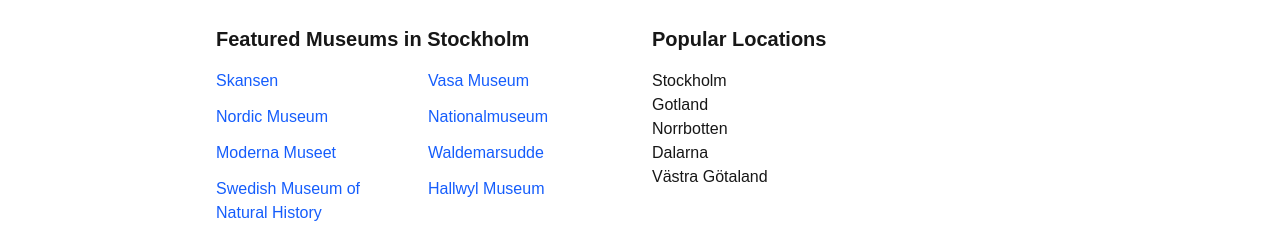
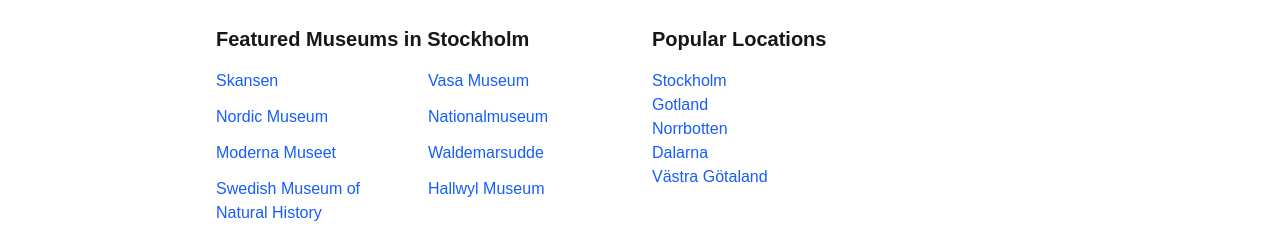
Before and after one commit to Sain49/heritage-explorer-swe, a Next.js app: page / in a window 1280 px wide. Shown: the part 144-383 px from the top of the page. Built offline with nearby package versions, Linux system fonts and the light colour scheme.

Commit message:
enhance location buttons with styling and accessibility features

```diff
--- a/app/page.tsx
+++ b/app/page.tsx
@@ -168,6 +168,8 @@ export default function Home() {
               <div key={location.name}>
                 <button
                   onClick={() => handleLocationSearch(location.boundingBox)}
+                  className="text-blue-600 hover:text-blue-800 text-left focus:outline-none focus:underline"
+                  aria-label={`Search for heritage sites in ${location.name}`}
                 >
                   {location.name}
                 </button>
```
